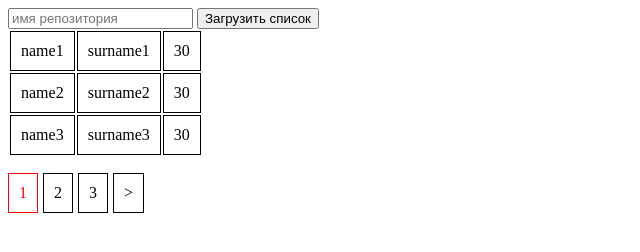
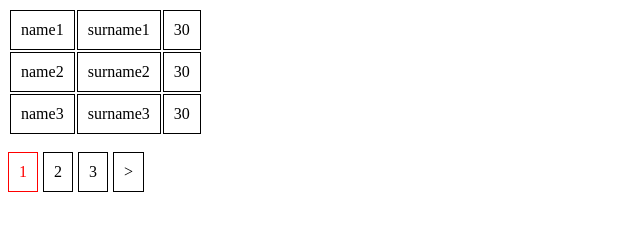
Before and after one commit to daniltig/pagination, a plain HTML site: page index.html in a window 1280 px wide. Shown: the whole page, without its empty margins (0-640 px from the left). Drawn offline with nearby package versions, Linux system fonts and the light colour scheme.

Commit message:
Add files via upload

```diff
--- a/index.html
+++ b/index.html
@@ -12,8 +12,6 @@
       <script src="onload unload.js"></script>
    </head>
    <body onload="f_onload()" onunload="f_unload()">
-      <input id="input_nameRepository" type="text" placeholder="имя репозитория">
-      <button type="button" onclick="functionName()">Загрузить список</button>
       <table id="table"></table>
       <ul id="pagination"></ul>
 
```
